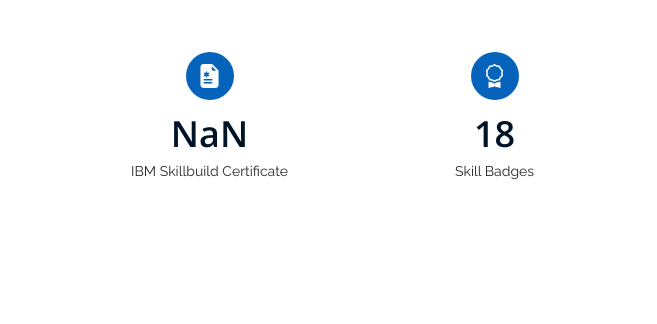
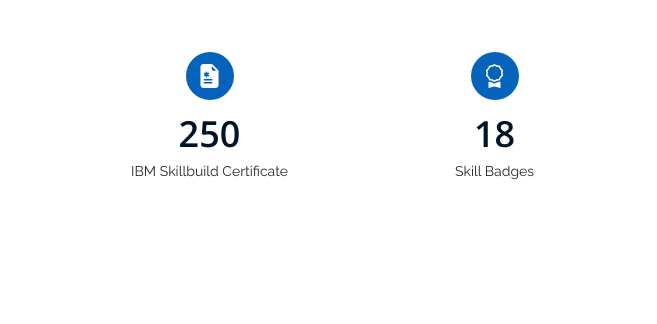
Before and after one commit to mukeshnrml/profile_, a plain HTML site: page index.html in a window 1280 px wide. Shown: the part 1617-1941 px from the top of the page, 623-1280 px from the left. Drawn offline with nearby package versions, Linux system fonts and the light colour scheme.

Commit message:
Update index.html

```diff
--- a/index.html
+++ b/index.html
@@ -138,7 +138,7 @@
           <div class="col-lg-3 col-md-6 mt-5 mt-lg-0">
             <div class="count-box">
               <i class="bi bi-file-earmark-medical-fill"></i>
-              <span data-purecounter-start="0" data-purecounter-end="250 +" data-purecounter-duration="1" class="purecounter"></span>
+              <span data-purecounter-start="0" data-purecounter-end="250" data-purecounter-duration="1" class="purecounter"></span>
               <p>IBM Skillbuild Certificate</p>
             </div>
           </div>
```
